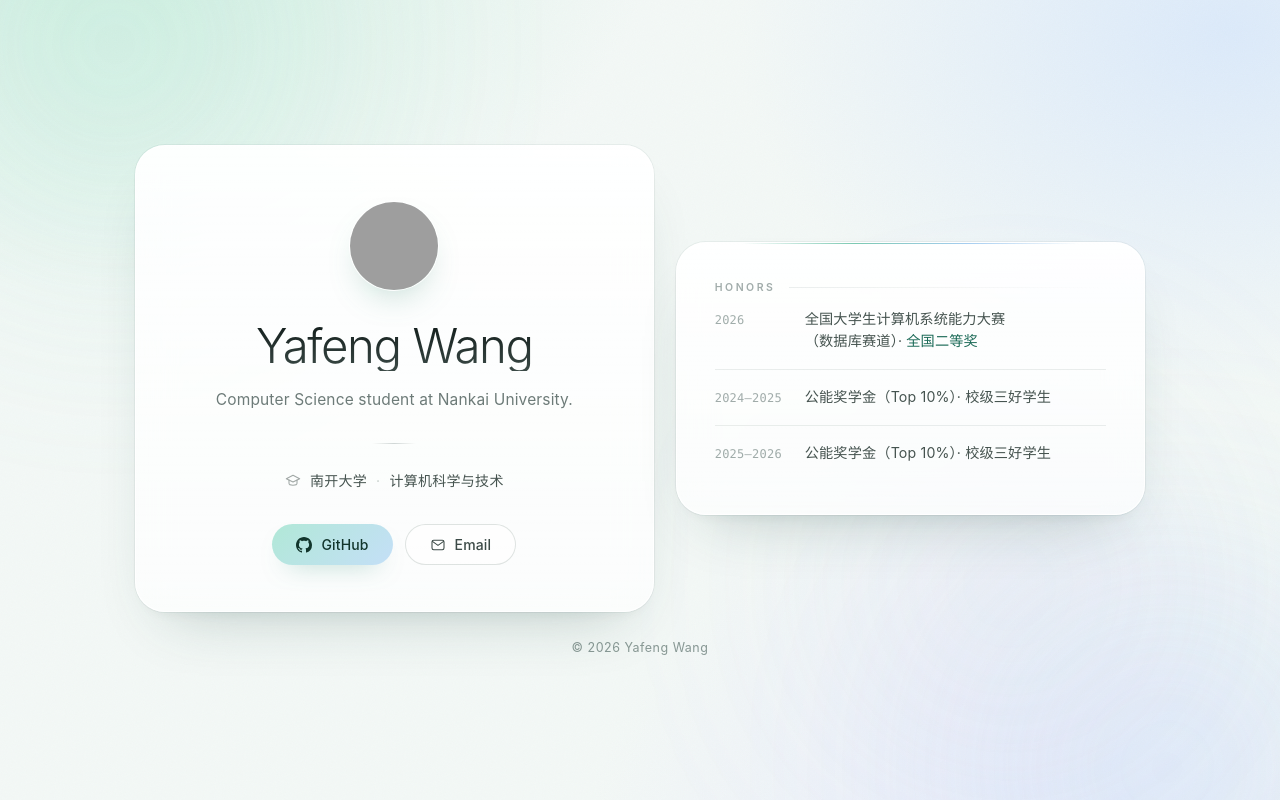
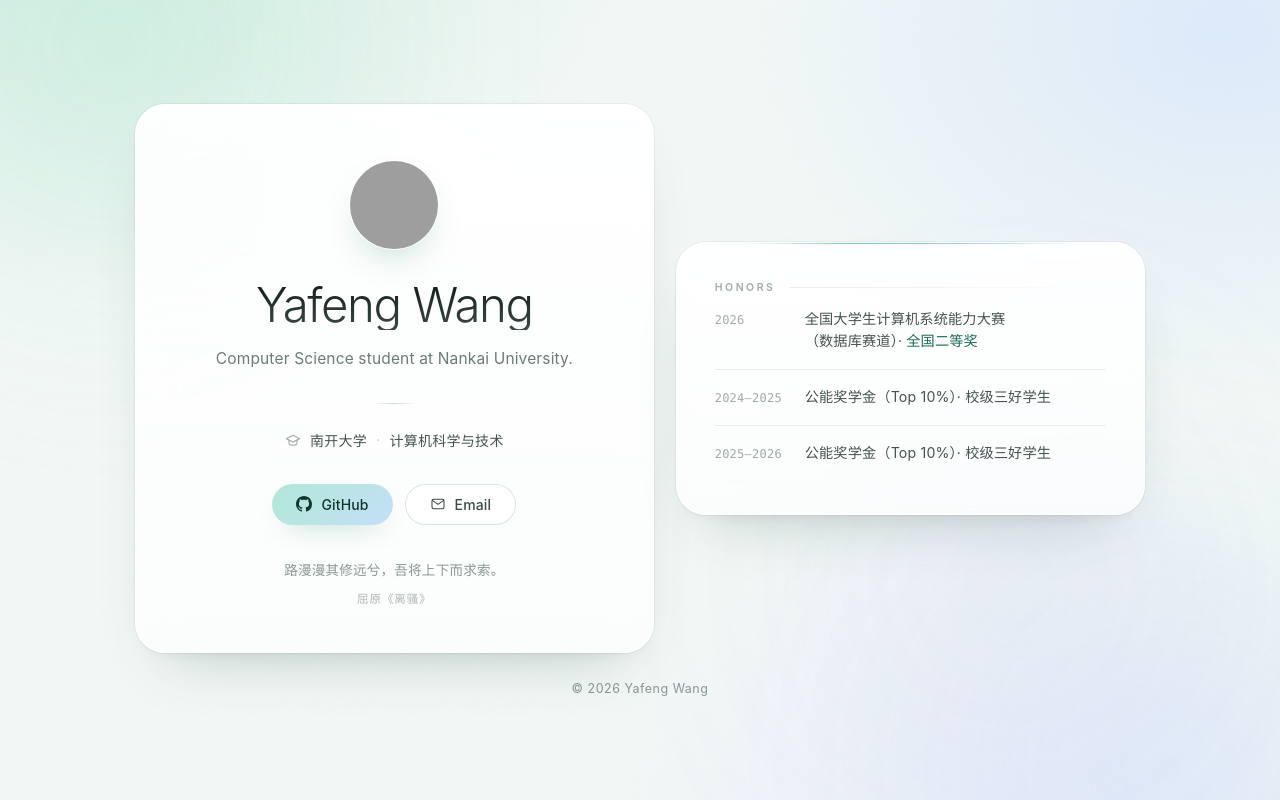
Before and after one commit to wyuwra/wyuwra.github.io, a plain HTML site: page index.html in a window 1280 px wide. Drawn offline with Linux system fonts and the light colour scheme; grey boxes are pictures that could not be loaded.

Commit message:
名片卡底部添加一句离骚

```diff
--- a/index.html
+++ b/index.html
@@ -251,6 +251,26 @@
   }
   .honors-card .prize{ color: #1b6a57; }
 
+  /* ---------- 每日一句 ---------- */
+  .daily{
+    margin: 32px auto 0;
+    max-width: 400px;
+    text-align: center;
+  }
+  .daily blockquote{
+    margin: 0;
+    font-size: 13.5px;
+    line-height: 1.95;
+    letter-spacing: .02em;
+    color: rgba(30,58,52,.52);
+  }
+  .daily figcaption{
+    margin-top: 7px;
+    font-size: 11.5px;
+    letter-spacing: .08em;
+    color: rgba(30,58,52,.36);
+  }
+
   /* ---------- 按钮 ---------- */
   .actions{
     display: flex;
@@ -379,6 +399,11 @@
       Email
     </a>
   </nav>
+
+  <figure class="daily">
+    <blockquote>路漫漫其修远兮，吾将上下而求索。</blockquote>
+    <figcaption>屈原《离骚》</figcaption>
+  </figure>
 </main>
 
 <section class="card honors-card" aria-label="Honors">
```
